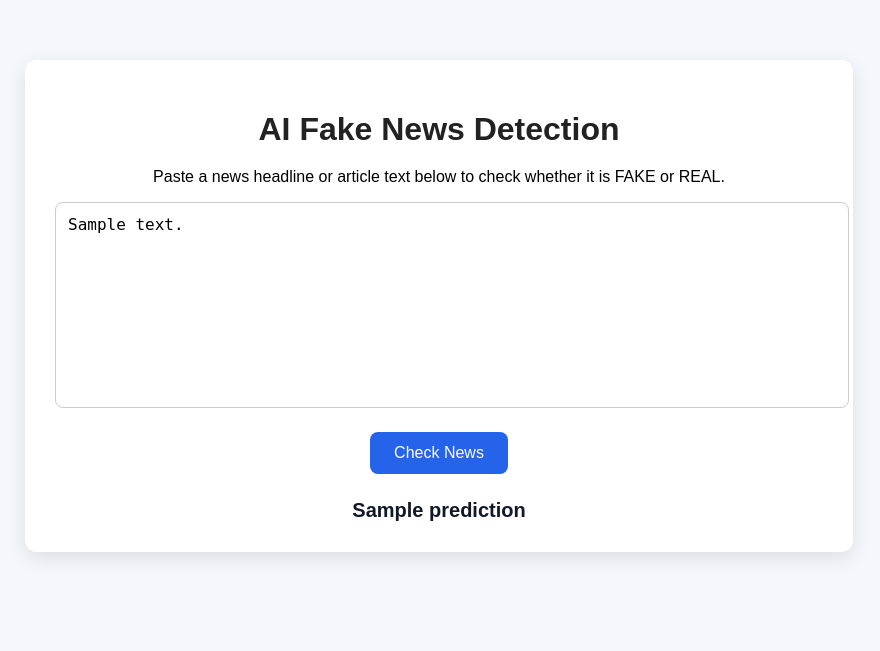
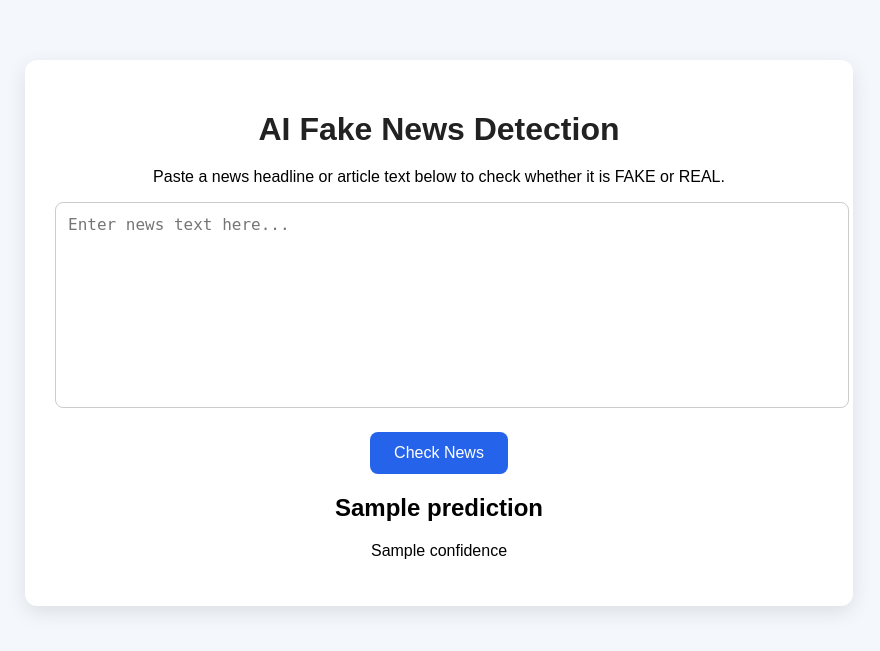
Before and after one commit to Arpit-Pandey019/ai-fake-news-detection, a Flask app: template templates/index.html in a window 1280 px wide. Shown: the top 651 px of the page, without its empty margins (201-1081 px from the left). Run offline with Flask 3, Linux system fonts and the light colour scheme; the template is opened without the code that fills it: most values are stand-ins (such as "Sample title", 1, 10 or a date in 2020); parts of the project's set-up code (start-up, migrations or seed data) failed here and were passed over.

Commit message:
Improved fake news detection model

```diff
--- a/app.py
+++ b/app.py
@@ -1,63 +1,65 @@
 from flask import Flask, render_template, request
-import pickle
+import pandas as pd
 import re
 import string
+from sklearn.feature_extraction.text import TfidfVectorizer
+from sklearn.linear_model import LogisticRegression
 
 app = Flask(__name__)
 
-
-# -------------------------------
-# Load Model and Vectorizer
-# -------------------------------
-with open("model.pkl", "rb") as model_file:
-    model = pickle.load(model_file)
-
-with open("vectorizer.pkl", "rb") as vectorizer_file:
-    vectorizer = pickle.load(vectorizer_file)
-
-
-# -------------------------------
-# Text Cleaning Function
-# -------------------------------
+# Clean text function
 def clean_text(text):
     text = text.lower()
-    text = re.sub(r'\[.*?\]', '', text)
-    text = re.sub(r'https?://\S+|www\.\S+', '', text)
-    text = re.sub(r'<.*?>+', '', text)
-    text = re.sub(r'[%s]' % re.escape(string.punctuation), '', text)
-    text = re.sub(r'\n', ' ', text)
-    text = re.sub(r'\w*\d\w*', '', text)
+    text = re.sub(r"http\S+|www\S+|https\S+", "", text)
+    text = text.translate(str.maketrans('', '', string.punctuation))
+    text = re.sub(r'\d+', '', text)
     return text
 
+# Load dataset
+df = pd.read_csv("fake_news_dataset.csv")
 
-# -------------------------------
-# Home Route
-# -------------------------------
+# Clean dataset text
+df['text'] = df['text'].fillna("").apply(clean_text)
+
+# Features and labels
+X = df['text']
+y = df['label']
+
+# Convert labels if needed (FAKE = 0, REAL = 1)
+if y.dtype == object:
+    y = y.str.upper().map({'FAKE': 0, 'REAL': 1})
+
+# Better vectorizer
+vectorizer = TfidfVectorizer(stop_words='english', max_features=5000, ngram_range=(1,2))
+X_vectorized = vectorizer.fit_transform(X)
+
+# Better model
+model = LogisticRegression(max_iter=1000)
+model.fit(X_vectorized, y)
+
 @app.route("/", methods=["GET", "POST"])
 def home():
-    prediction = None
-    user_text = ""
+    prediction = ""
+    confidence = ""
 
     if request.method == "POST":
-        user_text = request.form.get("news_text", "")
+        news = request.form["news"]
 
-        if user_text.strip():
-            cleaned_text = clean_text(user_text)
-            vectorized_text = vectorizer.transform([cleaned_text])
-            result = model.predict(vectorized_text)[0]
+        # Clean user input before prediction
+        cleaned_news = clean_text(news)
+        input_data = vectorizer.transform([cleaned_news])
 
-            if result == "FAKE":
-                prediction = "FAKE NEWS"
-            else:
-                prediction = "REAL NEWS"
+        pred = model.predict(input_data)[0]
+        probs = model.predict_proba(input_data)[0]
+
+        if pred == 1:
+            prediction = "REAL NEWS"
+            confidence = f"Confidence: {probs[1] * 100:.2f}%"
         else:
-            prediction = "Please enter some news text."
+            prediction = "FAKE NEWS"
+            confidence = f"Confidence: {probs[0] * 100:.2f}%"
 
-    return render_template("index.html", prediction=prediction, user_text=user_text)
+    return render_template("index.html", prediction=prediction, confidence=confidence)
 
-
-# -------------------------------
-# Run App
-# -------------------------------
 if __name__ == "__main__":
     app.run(debug=True)
--- a/templates/index.html
+++ b/templates/index.html
@@ -7,35 +7,20 @@
     <link rel="stylesheet" href="{{ url_for('static', filename='style.css') }}">
 </head>
 <body>
-
     <div class="container">
         <h1>AI Fake News Detection</h1>
-        <p class="subtitle">Paste a news headline or article text below to check whether it is FAKE or REAL.</p>
+        <p>Paste a news headline or article text below to check whether it is FAKE or REAL.</p>
 
         <form method="POST">
-            <textarea
-                name="news_text"
-                placeholder="Enter news text here..."
-                required
-            >{{ user_text }}</textarea>
-
+            <textarea name="news" rows="6" placeholder="Enter news text here..." required></textarea>
+            <br>
             <button type="submit">Check News</button>
         </form>
 
         {% if prediction %}
-            <div class="result
-                {% if prediction == 'FAKE NEWS' %}
-                    fake
-                {% elif prediction == 'REAL NEWS' %}
-                    real
-                {% else %}
-                    warning
-                {% endif %}
-            ">
-                {{ prediction }}
-            </div>
+            <h2>{{ prediction }}</h2>
+            <p>{{ confidence }}</p>
         {% endif %}
     </div>
-
 </body>
 </html>
--- a/templates/static/requirements.txt
+++ /dev/null
@@ -1,5 +0,0 @@
-Flask==3.0.3
-gunicorn==22.0.0
-pandas==2.2.2
-scikit-learn==1.5.1
-numpy==2.0.1
```
